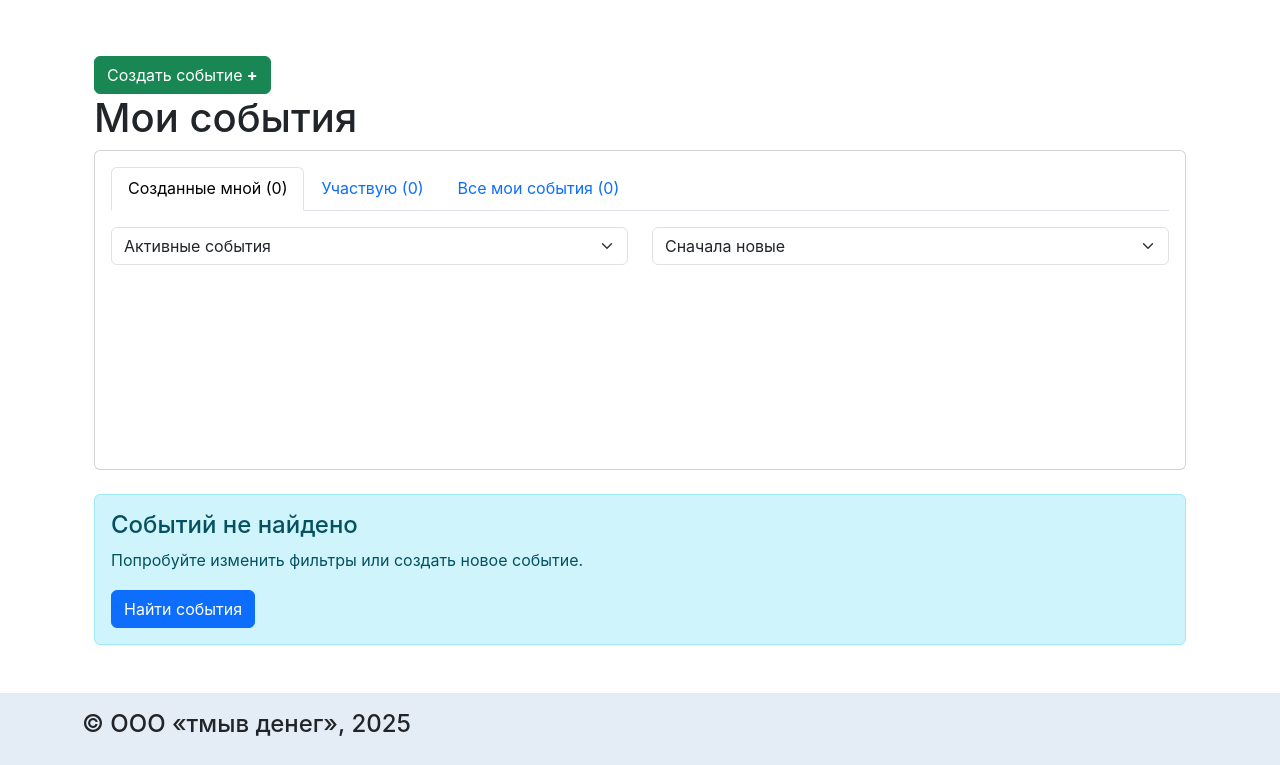
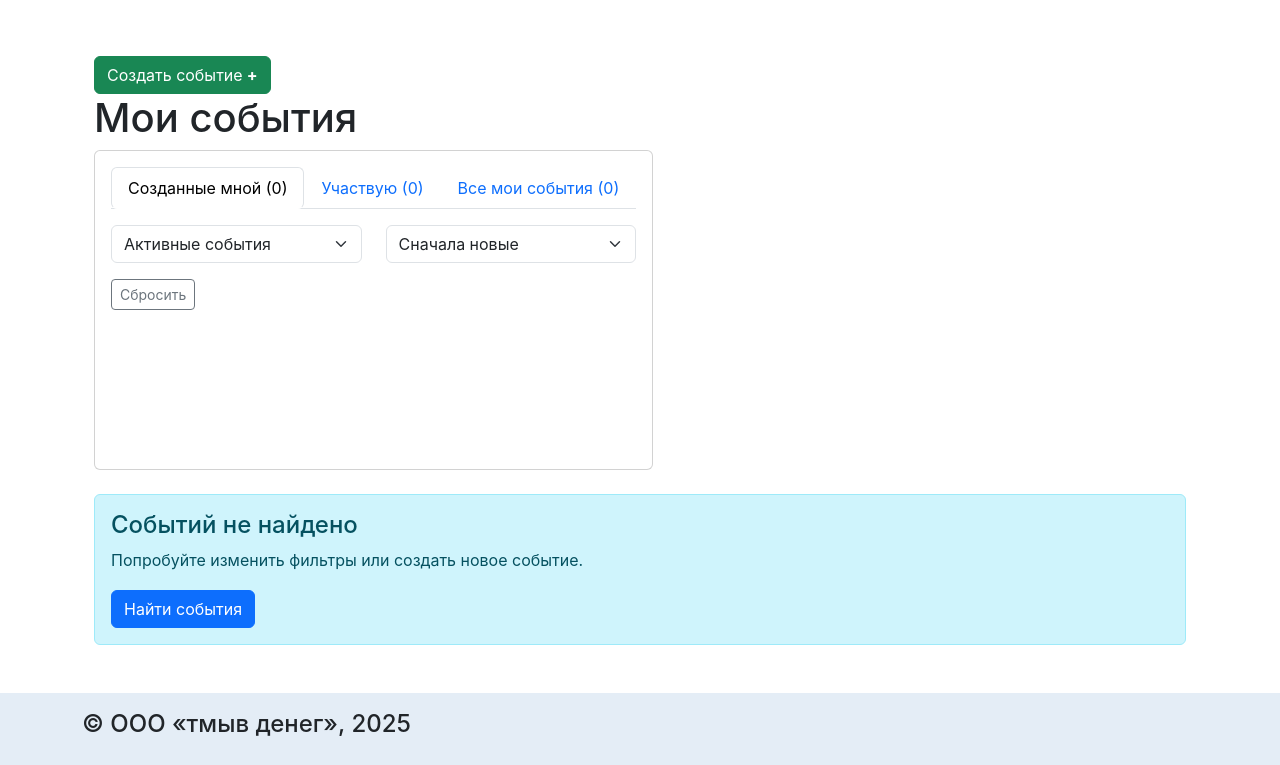
Before and after one commit to Mirvitik/randoccasion, a Django app: page /ru/events/my-events/ in a window 1280 px wide. Shown: the part 220-985 px from the top of the page. Run offline with Django 5.2, Linux system fonts and the light colour scheme; the visitor is signed in with stand-in values (Sample User, id 1); data comes from the database, SQL or seed files in the repository; data that the repository does not hold is empty; some libraries are stand-ins or nearby versions.

Commit message:
FIXED: translation

```diff
--- a/randoccasion/templates/events/events.html
+++ b/randoccasion/templates/events/events.html
@@ -4,18 +4,17 @@
 
 {% block content %}
 <script src="https://api-maps.yandex.ru/2.1/?apikey={{ymaps_api}}&lang=ru_RU" type="text/javascript"></script>
-
+{% if user.is_authenticated %}
 <div class="container d-flex" style="margin-bottom: 20px">
   <a href="{% url 'events:my_events_requests' %}" class="btn btn-info mt-3" style="margin-right: 5px;">
     {% translate "Заявки на мои события" %}
   </a>
 
-  {% if user.is_authenticated %}
     <a href="{% url 'events:create_event' %}" class="btn btn-success mt-3">
       {% translate "Создать событие" %}<span class="ms-1 fw-bolder fs-3 lh-1">+</span>
     </a>
-  {% endif %}
 </div>
+{% endif %}
 
 
 
--- a/randoccasion/templates/events/my_events.html
+++ b/randoccasion/templates/events/my_events.html
@@ -16,32 +16,42 @@
         </a>
     {% endif %}
     <h1>{% translate "Мои события" %}</h1>
+    <form class="d-flex" role="search" action="{% url 'events:my_events' %}" method="get">
     <div class="card mb-4">
         <div class="card-body">
+            <!-- Скрытые поля для сохранения текущих параметров -->
+            <input type="hidden" name="type" value="{{ current_type }}">
+            <input type="hidden" name="status" id="statusField" value="{{ current_status }}">
+            <input type="hidden" name="sort_by" id="sortByField" value="{{ current_sort }}">
+
+            <!-- Табы (они теперь обновляют скрытые поля через JS) -->
             <ul class="nav nav-tabs mb-3">
                 <li class="nav-item">
-                    <a class="nav-link {% if current_type == 'created' %}active{% endif %}"
-                       href="?type=created&status={{ current_status }}&sort_by={{ current_sort }}">
+                    <button type="button"
+                            class="nav-link btn btn-link {% if current_type == 'created' %}active{% endif %}"
+                            onclick="document.querySelector('[name=type]').value='created'; this.closest('form').submit()">
                         {% translate "Созданные мной " %} ({{ created_count }})
-                    </a>
+                    </button>
                 </li>
                 <li class="nav-item">
-                    <a class="nav-link {% if current_type == 'participating' %}active{% endif %}"
-                       href="?type=participating&status={{ current_status }}&sort_by={{ current_sort }}">
+                    <button type="button"
+                            class="nav-link btn btn-link {% if current_type == 'participating' %}active{% endif %}"
+                            onclick="document.querySelector('[name=type]').value='participating'; this.closest('form').submit()">
                         {% translate "Участвую " %} ({{ participating_count }})
-                    </a>
+                    </button>
                 </li>
                 <li class="nav-item">
-                    <a class="nav-link {% if current_type == 'all' %}active{% endif %}"
-                       href="?type=all&status={{ current_status }}&sort_by={{ current_sort }}">
+                    <button type="button"
+                            class="nav-link btn btn-link {% if current_type == 'all' %}active{% endif %}"
+                            onclick="document.querySelector('[name=type]').value='all'; this.closest('form').submit()">
                         {% translate "Все мои события " %} ({{ active_count }})
-                    </a>
+                    </button>
                 </li>
             </ul>
 
             <div class="row">
-                <div class="col-md-6">
-                    <select class="form-select" onchange="updateStatusFilter(this.value)">
+                <div class="col-md-6 mb-3">
+                    <select class="form-select" name="status" onchange="this.form.submit()">
                         <option value="active" {% if current_status == 'active' %}selected{% endif %}>
                             {% translate "Активные события" %}
                         </option>
@@ -53,8 +63,8 @@
                         </option>
                     </select>
                 </div>
-                <div class="col-md-6">
-                    <select class="form-select" onchange="updateSortFilter(this.value)">
+                <div class="col-md-6 mb-3">
+                    <select class="form-select" name="sort_by" onchange="this.form.submit()">
                         <option value="-created_at" {% if current_sort == '-created_at' %}selected{% endif %}>
                             {% translate "Сначала новые" %}
                         </option>
@@ -73,9 +83,15 @@
                     </select>
                 </div>
             </div>
+
+            <div class="d-flex gap-2">
+                <a href="{% url 'events:my_events' %}" class="btn btn-outline-secondary btn-sm">
+                    {% translate "Сбросить" %}
+                </a>
+            </div>
         </div>
     </div>
-
+</form>
 
     {% if events %}
         <div class="row">
--- a/randoccasion/templates/includes/header.html
+++ b/randoccasion/templates/includes/header.html
@@ -35,6 +35,9 @@
                     <a href="{% url 'events:all_events' %}" class="nav-link">{% translate "События" %}</a>
                     {% endif %}
                 </li>
+
+
+                {% if user.is_authenticated %}
                 <li class="nav-item">
                     {% if view_name == 'events:my_events' %}
                     <span class="nav-link active" aria-current="page">{% translate "Мои события" %}</span>
@@ -42,9 +45,6 @@
                     <a href="{% url 'events:my_events' %}" class="nav-link">{% translate "Мои события" %}</a>
                     {% endif %}
                 </li>
-
-
-                {% if user.is_authenticated %}
                 <li class="nav-item">
                     {% if view_name == 'users:user_list' %}
                     <span class="nav-link active" aria-current="page">{% translate "Пользователи" %}</span>
```
Also changed, not shown: randoccasion/templates/events/create_event.html (+17 -5 lines), randoccasion/locale/ru/LC_MESSAGES/django.po.
